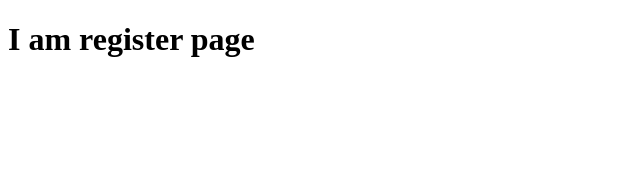
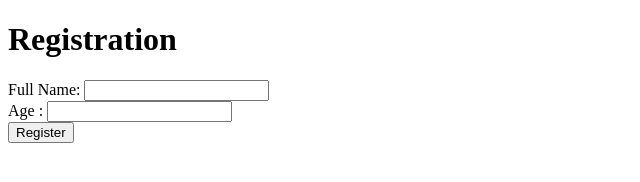
Before and after one commit to abmmejbha/backend-playground, a website: page views/register.html in a window 1280 px wide. Shown: the whole page, without its empty margins (0-640 px from the left). Drawn offline with Linux system fonts and the light colour scheme.

Commit message:
updated app.js with receiving data from html form with urlencolded

```diff
--- a/views/register.html
+++ b/views/register.html
@@ -3,9 +3,20 @@
 <head>
     <meta charset="UTF-8">
     <meta name="viewport" content="width=device-width, initial-scale=1.0">
-    <title>Document</title>
+    <title>Register</title>
 </head>
 <body>
-    <h1 stype="text-align: center">I am register page </h1>
+    <h1>Registration</h1>
+    <form action="/register" method="POST">
+        <div>
+            <label for="fullName">Full Name:</label>
+            <input type="text" name="fullName" id="fullName">
+        </div>
+        <div>
+            <label for="age">Age :</label>
+            <input type="text" name="age" id="age">
+        </div>
+        <button type="submit"> Register</button>
+    </form>
 </body>
 </html>
```
Also changed, not shown: app.js (+13 -6 lines).
